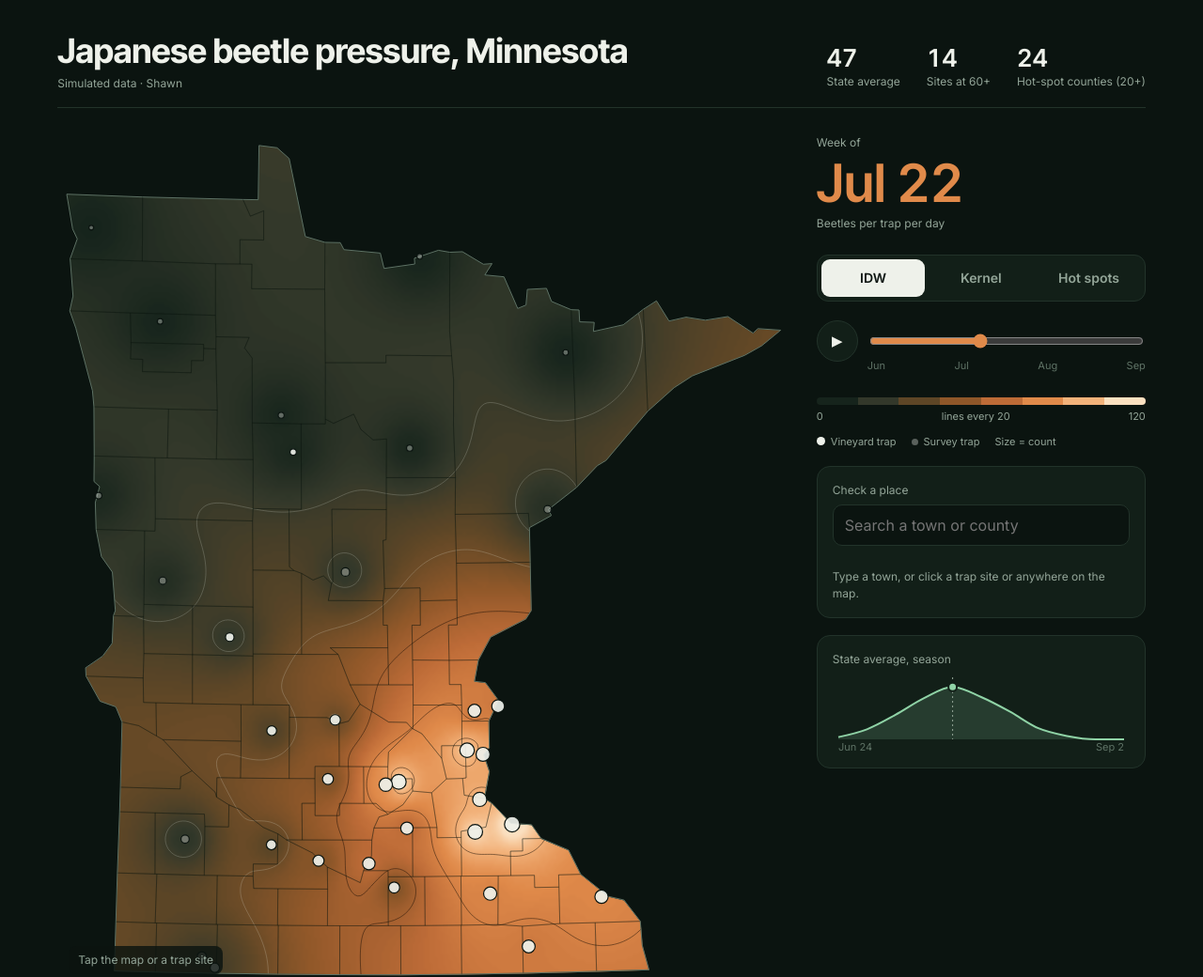
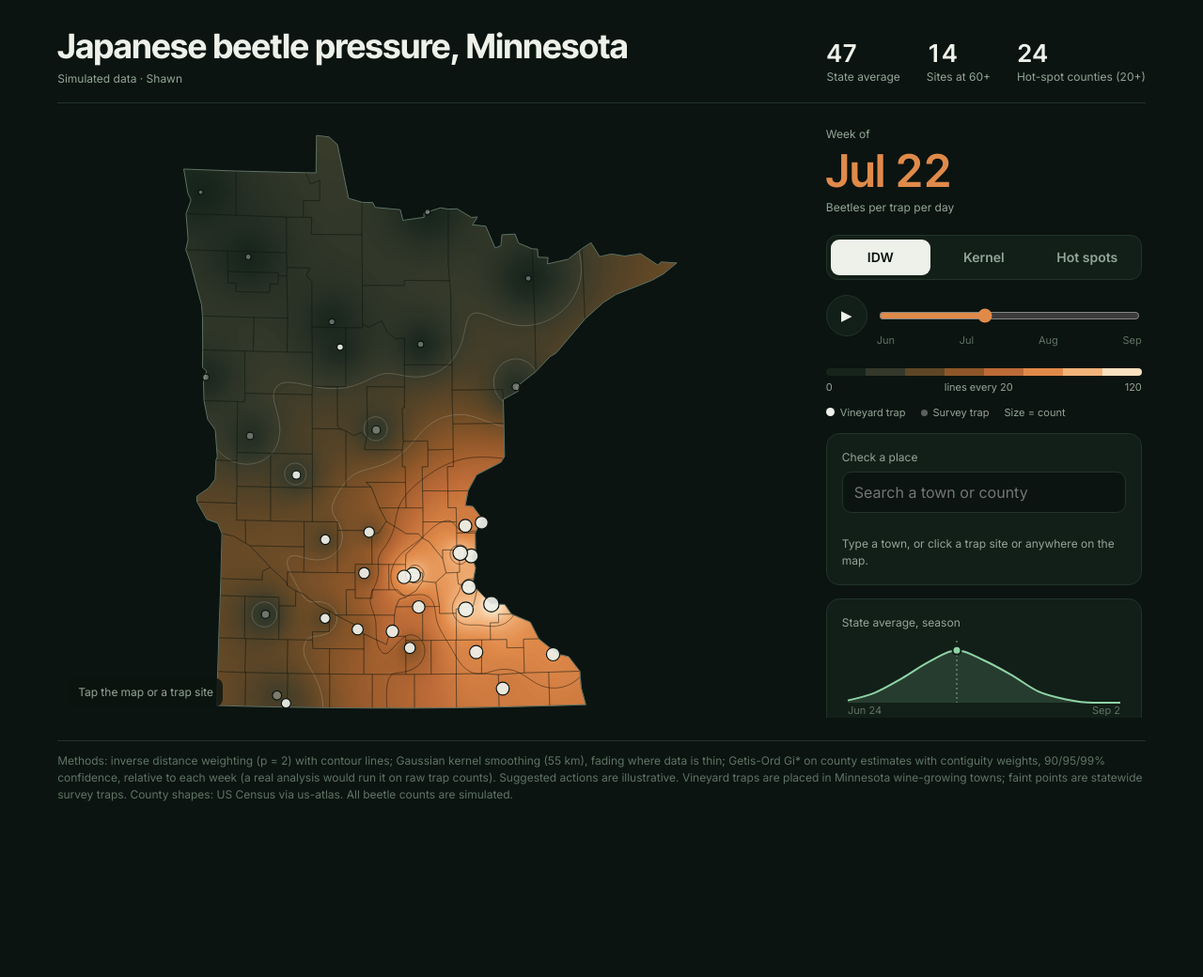
Before and after one commit to hellopokkilee-dotcom/mn-beetle-map, a plain HTML site: page index.html in a window 1280 px wide. Shown: the top 1040 px of the page at 94% size. After the commit the page ends 885 px from the top, so only its background shows below. Drawn offline with nearby package versions, Linux system fonts and the light colour scheme.

Commit message:
Fit map to screen height

```diff
--- a/index.html
+++ b/index.html
@@ -9,22 +9,22 @@
 :root{color-scheme:dark;--bg:#0b1410;--panel:#121f18;--line:#22332a;--ink:#eef1ea;--mute:#93a598;--dim:#5f7366;--cu:#e08a4a;--vine:#8fd3a6}
 *{box-sizing:border-box;min-width:0}
 body{margin:0;background:var(--bg);color:var(--ink);font:15px/1.5 Inter,system-ui,sans-serif;overflow-x:clip}
-.app{display:grid;grid-template-columns:minmax(0,1fr) 350px;gap:28px;max-width:1260px;margin:0 auto;padding:clamp(18px,3vw,36px) max(4vw,16px)}
+.app{display:grid;grid-template-columns:minmax(0,1fr) 340px;gap:24px;max-width:1260px;margin:0 auto;padding:clamp(14px,2.4vw,32px) max(4vw,16px)}
 .head{grid-column:1/-1;display:flex;justify-content:space-between;align-items:end;gap:16px;flex-wrap:wrap;border-bottom:1px solid var(--line);padding-bottom:16px}
 h1{font:700 clamp(26px,3vw,36px)/1.05 "Inter Tight",sans-serif;margin:0;letter-spacing:-.01em}
 .kpis{display:flex;gap:28px}
 .kpi b{display:block;font:600 26px/1 "Inter Tight",sans-serif;font-variant-numeric:tabular-nums}
 .kpi span{font-size:12px;color:var(--mute)}
-.fig{position:relative;aspect-ratio:.86;width:100%}
+.fig{position:relative;width:100%;height:clamp(420px,calc(100vh - 170px),860px)}
 .fig{overflow:hidden;border-radius:14px}.stage{position:absolute;inset:0;transform-origin:0 0;will-change:transform}
 .fig canvas,.fig svg{position:absolute;inset:0;width:100%;height:100%}
 .reset{position:absolute;right:12px;top:12px;min-height:40px;padding:0 14px;border-radius:999px;border:1px solid var(--line);background:rgba(11,20,16,.85);color:var(--ink);font:600 13px Inter,sans-serif;cursor:pointer}
 @media(prefers-reduced-motion:reduce){.stage{transition:none}}
 .fig svg{cursor:crosshair}
 .k{font-size:12px;color:var(--mute);margin:0 0 6px}
-.wk{font:600 56px/1 "Inter Tight",sans-serif;color:var(--cu);margin:2px 0 0;font-variant-numeric:tabular-nums}
+.wk{font:600 clamp(36px,6vh,56px)/1 "Inter Tight",sans-serif;color:var(--cu);margin:2px 0 0;font-variant-numeric:tabular-nums}
 .seg{display:grid;grid-template-columns:repeat(3,1fr);background:var(--panel);border:1px solid var(--line);border-radius:12px;padding:4px;gap:4px}
-.seg button{font:600 14px Inter,sans-serif;min-height:40px;border:0;border-radius:9px;background:transparent;color:var(--mute);cursor:pointer}
+.seg button{font:600 14px Inter,sans-serif;min-height:38px;border:0;border-radius:9px;background:transparent;color:var(--mute);cursor:pointer}
 .seg button[aria-pressed=true]{background:var(--ink);color:var(--bg)}
 button:focus-visible,input:focus-visible{outline:2px solid var(--cu);outline-offset:2px}
 .time{display:flex;gap:10px;align-items:center}
@@ -34,7 +34,7 @@ input[type=range]{flex:1;accent-color:var(--cu);height:44px}
 .lg{display:flex;height:8px;border-radius:4px;overflow:hidden;margin-top:8px}
 .lgl{display:flex;justify-content:space-between;font-size:11px;color:var(--mute);margin-top:4px}
 .card{background:var(--panel);border:1px solid var(--line);border-radius:14px;padding:16px}
-.col{display:grid;gap:18px;align-content:start}
+.col{display:grid;gap:14px;align-content:start;max-height:clamp(420px,calc(100vh - 170px),860px);overflow-y:auto;scrollbar-width:thin;scrollbar-color:#22332a transparent;padding-right:4px}
 .search{display:flex;gap:8px}
 .search input{flex:1;width:100%;font:16px Inter,sans-serif;min-height:44px;border-radius:10px;border:1px solid var(--line);background:var(--bg);color:var(--ink);padding:0 12px}
 .search button{min-height:44px;padding:0 14px;border-radius:10px;border:0;background:var(--cu);color:#1b0f06;font:600 14px Inter,sans-serif;cursor:pointer}
@@ -54,7 +54,7 @@ input[type=range]{flex:1;accent-color:var(--cu);height:44px}
 @media(hover:none){.hz{display:none}}
 .err{color:#f2a07a;font-size:13px;min-height:18px;margin:6px 0 0}
 .foot{grid-column:1/-1;font-size:12px;color:var(--dim);border-top:1px solid var(--line);padding-top:12px}
-@media(max-width:880px){.app{grid-template-columns:minmax(0,1fr);gap:20px}.wk{font-size:40px}.kpis{gap:18px}.kpi b{font-size:22px}.read{font-size:11px}.reset{top:8px;right:8px}}
+@media(max-width:880px){.col{max-height:none;overflow:visible;padding-right:0}.fig{height:auto;aspect-ratio:.86}.app{grid-template-columns:minmax(0,1fr);gap:20px}.wk{font-size:40px}.kpis{gap:18px}.kpi b{font-size:22px}.read{font-size:11px}.reset{top:8px;right:8px}}
 </style>
 </head>
 <body>
@@ -178,7 +178,7 @@ const nearSite=(x,y)=>{let bi=-1,bd=12;S.forEach((s,i)=>{const q=proj([s[1],s[2]
 ov.on('mouseleave',()=>{rd.style.left='12px';rd.style.top='';rd.style.bottom='12px';rd.innerHTML=idle});
 ov.on('mousemove',e=>{const[x,y]=d3.pointer(e);const fr=fig.getBoundingClientRect(),cx=e.clientX-fr.left,cy=e.clientY-fr.top;rd.style.bottom='auto';rd.style.left=Math.min(cx+14,Wd-270)+'px';rd.style.top=Math.max(cy-40,4)+'px';const si=nearSite(x,y);d3.select('#sites').selectAll('circle').attr('stroke',(d,i)=>i===si?'#e08a4a':'#0b1410').attr('stroke-width',(d,i)=>i===si?3:1.2);
 if(si>=0){rd.innerHTML=`${S[si][4]?'Survey trap':'Vineyard trap'} · <b>${S[si][0]}</b> · ${Math.round(at(t)[si])} beetles per trap per day`;return}
-const p=proj.invert([x,y]);if(!p||!d3.geoContains(outline,p)){rd.innerHTML=idle;return}
+const p=proj.invert([x,y]);if(!p||!d3.geoContains(outline,p)){rd.style.left='12px';rd.style.top='';rd.style.bottom='12px';rd.innerHTML=idle;return}
 const v=at(t);const val=m==='kern'?kern(p[0],p[1],v)[0]:idw(p[0],p[1],v);rd.innerHTML=`${p[1].toFixed(2)}°N ${(-p[0]).toFixed(2)}°W · estimate <b>${Math.round(val)}</b>`});
 ov.on('click',e=>{const[x,y]=d3.pointer(e);const si=nearSite(touch?x+0:x,y);if(si>=0){setPin({n:S[si][0]+(S[si][4]?' survey trap':' vineyard trap'),lon:S[si][1],lat:S[si][2]});return}const p=proj.invert([x,y]);if(!p||!d3.geoContains(outline,p))return;
 const ci=counties.findIndex(f=>d3.geoContains(f,p));setPin({n:ci>=0?`Point in ${counties[ci].properties.n} County`:'Selected point',lon:p[0],lat:p[1]})});
```
